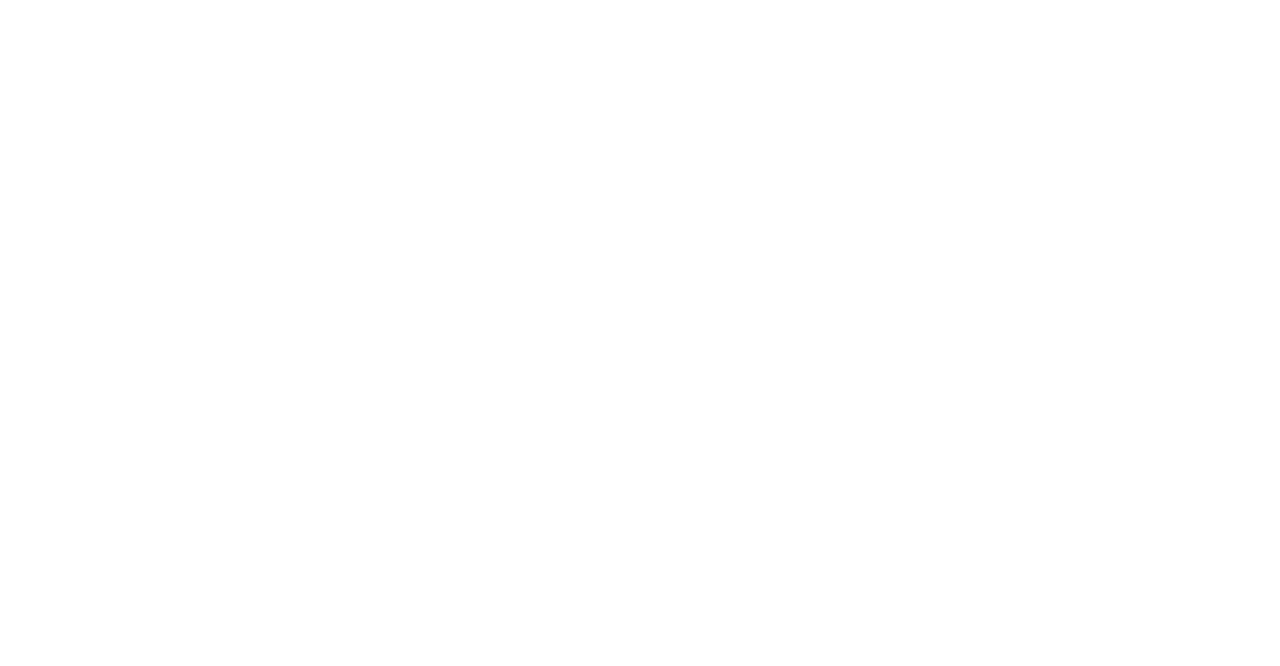
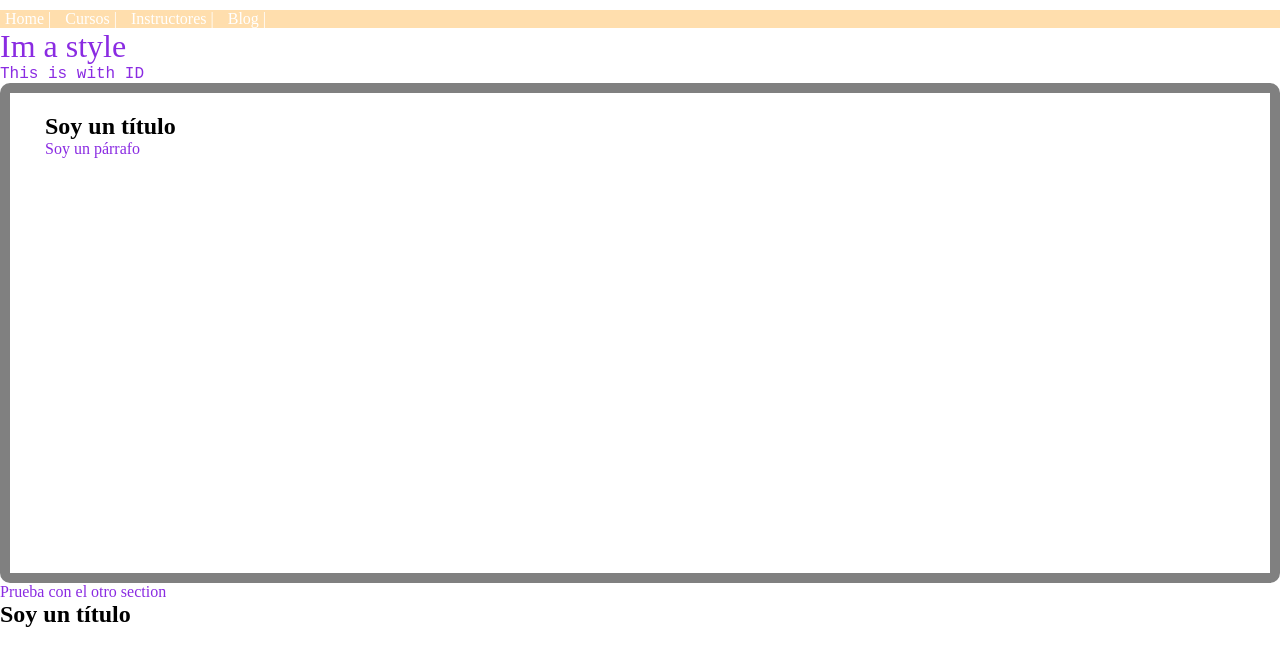
Before and after one commit to migueluchox/cursoHTML, a plain HTML site: page parteCSS/index.html in a window 1280 px wide. Drawn offline with Linux system fonts and the light colour scheme.

Commit message:
Se ha estudiado las bases de CSS, qué es, qué significa, clases, id, herencia, ahora se van a trabajar cosas más específicas, por lo que crearé otra carpeta

```diff
--- a/parteCSS/CSS/styles.css
+++ b/parteCSS/CSS/styles.css
@@ -0,0 +1,66 @@
+/* Configuración global */
+*{
+    box-sizing: border-box;
+    padding: 0;
+    margin: 0;
+}
+
+
+
+/*Esto es según la clase*/
+p{
+    color: blueviolet;
+}
+
+/* Esta es la forma de hacerlo según la clase, se tiene que iniciar
+con punto y ponerle el nombre que quiera a la clase */
+.parrafo{
+    font-size: 32px;
+
+}
+
+/* Ahora, con el ID, este inicia con un númeral, a
+diferencia de la clase */
+#parra{
+    font-family: 'Courier New', Courier, monospace;
+
+}
+
+.main-nav{
+    margin-top: 10px;
+    list-style: none;
+    padding-left: 0px;
+    background-color: navajowhite;
+}
+
+.main-nav__item{
+    display: inline-block;
+}
+
+.main-nav__item a{
+    color:white;
+    padding: 5px;
+    border-radius: 2px;
+    text-decoration: none;
+}
+
+.main-nav__item a:hover{
+    color: blue;
+}
+
+.main-nav__item a:active{
+    color: black;
+}
+
+.main-nav__item a::after{
+    content: " |";
+}
+
+.main-section{
+    width: 100%;
+    height: 500px;
+    border: 10px solid grey;
+    border-radius: 10px;
+    padding: 20px 35px;
+
+}
--- a/parteCSS/index.html
+++ b/parteCSS/index.html
@@ -4,9 +4,42 @@
     <meta charset="UTF-8">
     <meta http-equiv="X-UA-Compatible" content="IE=edge">
     <meta name="viewport" content="width=device-width, initial-scale=1.0">
-    <title>Practice with CSS</title>
+    <link rel="stylesheet" href="CSS/styles.css">
+
+    <title>Práctica con CSS</title>
+
 </head>
+
 <body>
+    <header>
+        <nav>
+            <ul class="main-nav">
+                <li class="main-nav__item"><a href="">Home</a></li>
+                <li class="main-nav__item"><a href="">Cursos</a></li>
+                <li class="main-nav__item"><a href="">Instructores</a></li>
+                <li class="main-nav__item"><a href="">Blog</a></li>
+            </ul>
+        </nav>
+    </header>
+    <main>
+        <p class="parrafo">Im a style</p>
+        <p id="parra">This is with ID</p>
 
+        <section class="main-section">
+            <h1>Soy un título</h1>
+            <div>
+                <p>Soy un párrafo</p>
+            </div>
+        </section>
+
+        <section>
+            <p>Prueba con el otro section</p>
+        </section>
+
+        <section>
+            <h1>Soy un título</h1>
+        </section>
+
+    </main>
 </body>
 </html>
```
